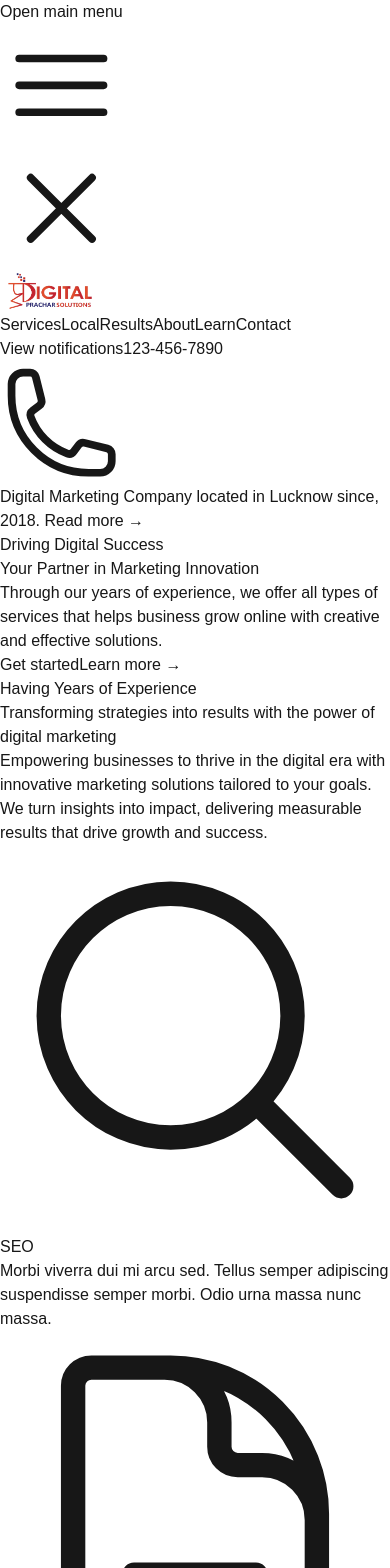
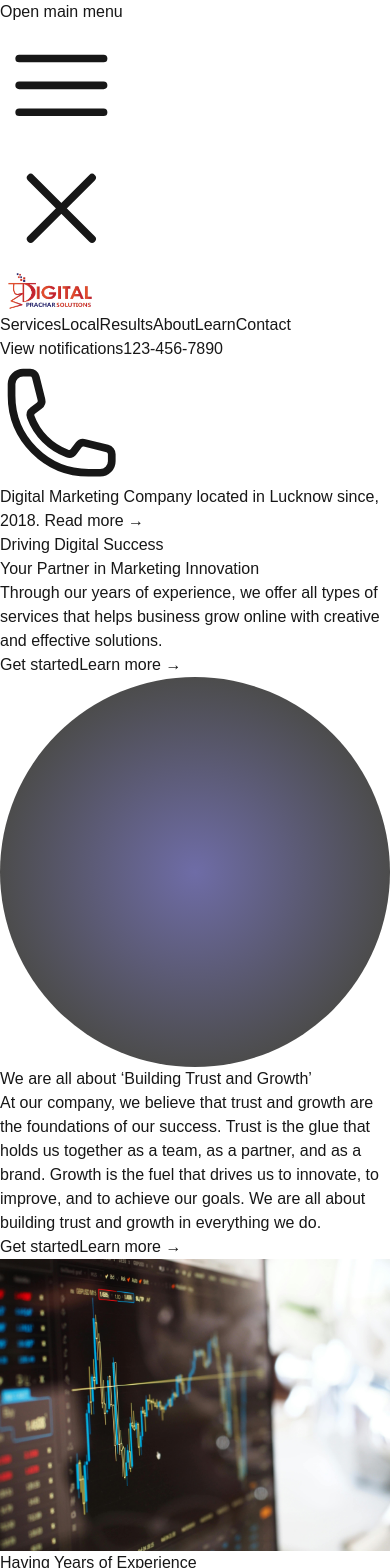
Before and after one commit to ayushballia/digital-prachar-solutions, a Next.js app: page / in a window 390 px wide. Shown: the top 1568 px of the page. Built offline with nearby package versions, Linux system fonts and the light colour scheme.

Commit message:
add cta and header section

```diff
--- a/src/app/page.tsx
+++ b/src/app/page.tsx
@@ -1,11 +1,15 @@
 import Hero from "@/components/Hero.js"
 import Feature from "@/components/Feature"
+import Cta from "@/components/Cta"
+import Header from "@/components/Header"
 
 export default function Home() {
   return (
     <>
     <Hero/>
+    <Cta/>
     <Feature/>
+    <Header/>
     </>
   );
 }
--- /dev/null
+++ b/src/components/Cta.jsx
@@ -0,0 +1,65 @@
+import Image from "next/image";
+
+export default function Example() {
+  return (
+    <div className="bg-white">
+      <div className="mx-auto max-w-7xl py-24 sm:px-6 sm:py-32 lg:px-8">
+        <div className="relative isolate overflow-hidden bg-[#d34c50] px-6 pt-16 shadow-2xl sm:rounded-3xl sm:px-16 md:pt-24 lg:flex lg:gap-x-20 lg:px-24 lg:pt-0">
+          <svg
+            viewBox="0 0 1024 1024"
+            aria-hidden="true"
+            className="absolute left-1/2 top-1/2 -z-10 size-[64rem] -translate-y-1/2 [mask-image:radial-gradient(closest-side,white,transparent)] sm:left-full sm:-ml-80 lg:left-1/2 lg:ml-0 lg:-translate-x-1/2 lg:translate-y-0"
+          >
+            {/* <circle r={512} cx={512} cy={512} fill="url(#759c1415-0410-454c-8f7c-9a820de03641)" fillOpacity="0.7" /> */}
+            <circle
+              r={512}
+              cx={512}
+              cy={512}
+              fill="url(#759c1415-0410-454c-8f7c-9a820de03641)"
+              fillOpacity="0.7"
+            />
+            <defs>
+              <radialGradient id="759c1415-0410-454c-8f7c-9a820de03641">
+                <stop stopColor="#312e81" />
+                <stop offset={1} stopColor="##1e1b4b" />
+              </radialGradient>
+            </defs>
+          </svg>
+          <div className="mx-auto max-w-md text-center lg:mx-0 lg:flex-auto lg:py-32 lg:text-left">
+            <h2 className="text-balance text-3xl font-semibold tracking-tight text-white sm:text-4xl">
+              We are all about ‘Building Trust and Growth’
+            </h2>
+            <p className="mt-6 text-pretty text-lg/8 text-gray-300">
+              At our company, we believe that trust and growth are the
+              foundations of our success. Trust is the glue that holds us
+              together as a team, as a partner, and as a brand. Growth is the
+              fuel that drives us to innovate, to improve, and to achieve our
+              goals. We are all about building trust and growth in everything we
+              do.
+            </p>
+            <div className="mt-10 flex items-center justify-center gap-x-6 lg:justify-start">
+              <a
+                href="#"
+                className="rounded-md bg-white px-3.5 py-2.5 text-sm font-semibold text-gray-900 shadow-sm hover:bg-gray-100 focus-visible:outline focus-visible:outline-2 focus-visible:outline-offset-2 focus-visible:outline-white"
+              >
+                Get started
+              </a>
+              <a href="#" className="text-sm/6 font-semibold text-white">
+                Learn more <span aria-hidden="true">→</span>
+              </a>
+            </div>
+          </div>
+          <div className="relative mt-16 h-80 lg:mt-8">
+            <Image
+              alt="App screenshot"
+              src="/images/marketing.jpg"
+              width={1824}
+              height={1080}
+              className="absolute left-0 top-0 w-[57rem] max-w-none rounded-md bg-white/5 ring-1 ring-white/10"
+            />
+          </div>
+        </div>
+      </div>
+    </div>
+  );
+}
--- a/src/components/Feature.js
+++ b/src/components/Feature.js
@@ -4,31 +4,31 @@ const features = [
   {
     name: 'SEO',
     description:
-      'Morbi viverra dui mi arcu sed. Tellus semper adipiscing suspendisse semper morbi. Odio urna massa nunc massa.',
+      'Drive organic traffic with targeted keywords and optimized website content.',
     icon: MagnifyingGlassIcon,
   },
   {
     name: 'content marketing',
     description:
-      'Sit quis amet rutrum tellus ullamcorper ultricies libero dolor eget. Sem sodales gravida quam turpis enim lacus amet.',
+      'Craft engaging and valuable content to captivate and inform your audience.',
     icon: DocumentTextIcon,
   },
   {
-    name: 'social media marketing',
+    name: 'Social Media Marketing for enhanced engagement',
     description:
-      'Quisque est vel vulputate cursus. Risus proin diam nunc commodo. Lobortis auctor congue commodo diam neque.',
+      'Create interactive campaigns to build community and foster brand loyalty.',
     icon: ShareIcon,
   },
   {
     name: 'PPC advertising',
     description:
-      'Arcu egestas dolor vel iaculis in ipsum mauris. Tincidunt mattis aliquet hac quis. Id hac maecenas ac donec pharetra eget.',
+      'ROI by targeting the right audience with well-timed and optimized ads.',
     icon: CurrencyDollarIcon,
   },
   {
     name: 'influencer marketing',
     description:
-      'Arcu egestas dolor vel iaculis in ipsum mauris. Tincidunt mattis aliquet hac quis. Id hac maecenas ac donec pharetra eget.',
+      'Partner with trusted influencers to enhance credibility and reach niche markets.',
     icon: UserGroupIcon,
   },
 ]
--- /dev/null
+++ b/src/components/Header.jsx
@@ -0,0 +1,78 @@
+const links = [
+  { name: "24/7 Support", href: "#" },
+  { name: "Team of Experts", href: "#" },
+  { name: "Our values", href: "#" },
+  { name: "Meet our leadership", href: "#" },
+];
+const stats = [
+  { name: "Offices worldwide", value: "12" },
+  { name: "Full-time colleagues", value: "300+" },
+  { name: "Hours per week", value: "40" },
+  { name: "Paid time off", value: "Unlimited" },
+];
+
+export default function Example() {
+  return (
+    <div className="relative isolate overflow-hidden bg-gray-900 py-24 sm:py-32">
+      <img
+        alt=""
+        src="https://images.unsplash.com/photo-1521737604893-d14cc237f11d?ixlib=rb-4.0.3&ixid=MnwxMjA3fDB8MHxwaG90by1wYWdlfHx8fGVufDB8fHx8&auto=format&fit=crop&crop=focalpoint&fp-y=.8&w=2830&h=1500&q=80&blend=111827&sat=-100&exp=15&blend-mode=multiply"
+        className="absolute inset-0 -z-10 size-full object-cover object-right md:object-center"
+      />
+      <div
+        aria-hidden="true"
+        className="hidden sm:absolute sm:-top-10 sm:right-1/2 sm:-z-10 sm:mr-10 sm:block sm:transform-gpu sm:blur-3xl"
+      >
+        <div
+          style={{
+            clipPath:
+              "polygon(74.1% 44.1%, 100% 61.6%, 97.5% 26.9%, 85.5% 0.1%, 80.7% 2%, 72.5% 32.5%, 60.2% 62.4%, 52.4% 68.1%, 47.5% 58.3%, 45.2% 34.5%, 27.5% 76.7%, 0.1% 64.9%, 17.9% 100%, 27.6% 76.8%, 76.1% 97.7%, 74.1% 44.1%)",
+          }}
+          className="aspect-[1097/845] w-[68.5625rem] bg-gradient-to-tr from-[#ff4694] to-[#776fff] opacity-20"
+        />
+      </div>
+      <div
+        aria-hidden="true"
+        className="absolute -top-52 left-1/2 -z-10 -translate-x-1/2 transform-gpu blur-3xl sm:top-[-28rem] sm:ml-16 sm:translate-x-0 sm:transform-gpu"
+      >
+        <div
+          style={{
+            clipPath:
+              "polygon(74.1% 44.1%, 100% 61.6%, 97.5% 26.9%, 85.5% 0.1%, 80.7% 2%, 72.5% 32.5%, 60.2% 62.4%, 52.4% 68.1%, 47.5% 58.3%, 45.2% 34.5%, 27.5% 76.7%, 0.1% 64.9%, 17.9% 100%, 27.6% 76.8%, 76.1% 97.7%, 74.1% 44.1%)",
+          }}
+          className="aspect-[1097/845] w-[68.5625rem] bg-gradient-to-tr from-[#ff4694] to-[#776fff] opacity-20"
+        />
+      </div>
+      <div className="mx-auto max-w-7xl px-6 lg:px-8">
+        <div className="mx-auto max-w-2xl lg:mx-0">
+          <h2 className="text-5xl font-semibold tracking-tight text-white sm:text-7xl">
+            Choose us for Effective and Innovative Solution
+          </h2>
+          <p className="mt-8 text-pretty text-lg font-medium text-gray-300 sm:text-xl/8">
+            We Empower your brand with customized and flexible solutions that
+            suit your budget, goals, and expectations and grow together.
+          </p>
+        </div>
+        <div className="mx-auto mt-10 max-w-2xl lg:mx-0 lg:max-w-none">
+          <div className="grid grid-cols-1 gap-x-8 gap-y-6 text-base/7 font-semibold text-white sm:grid-cols-2 md:flex lg:gap-x-10">
+            {links.map((link) => (
+              <a key={link.name} href={link.href}>
+                {link.name} <span aria-hidden="true">&rarr;</span>
+              </a>
+            ))}
+          </div>
+          <dl className="mt-16 grid grid-cols-1 gap-8 sm:mt-20 sm:grid-cols-2 lg:grid-cols-4">
+            {stats.map((stat) => (
+              <div key={stat.name} className="flex flex-col-reverse gap-1">
+                <dt className="text-base/7 text-gray-300">{stat.name}</dt>
+                <dd className="text-4xl font-semibold tracking-tight text-white">
+                  {stat.value}
+                </dd>
+              </div>
+            ))}
+          </dl>
+        </div>
+      </div>
+    </div>
+  );
+}
```
Also changed, not shown: public/images/marketing.jpg (added).
